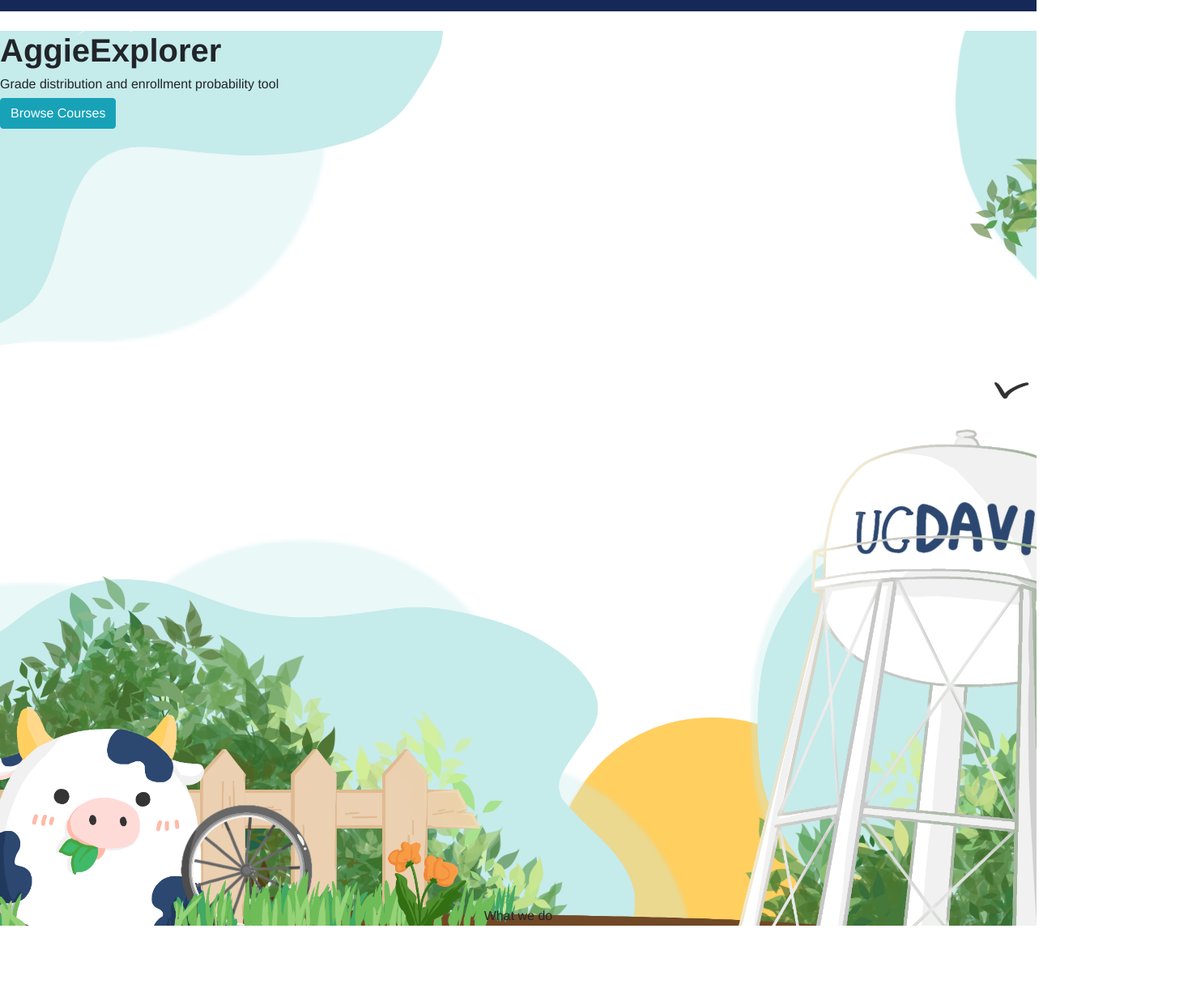
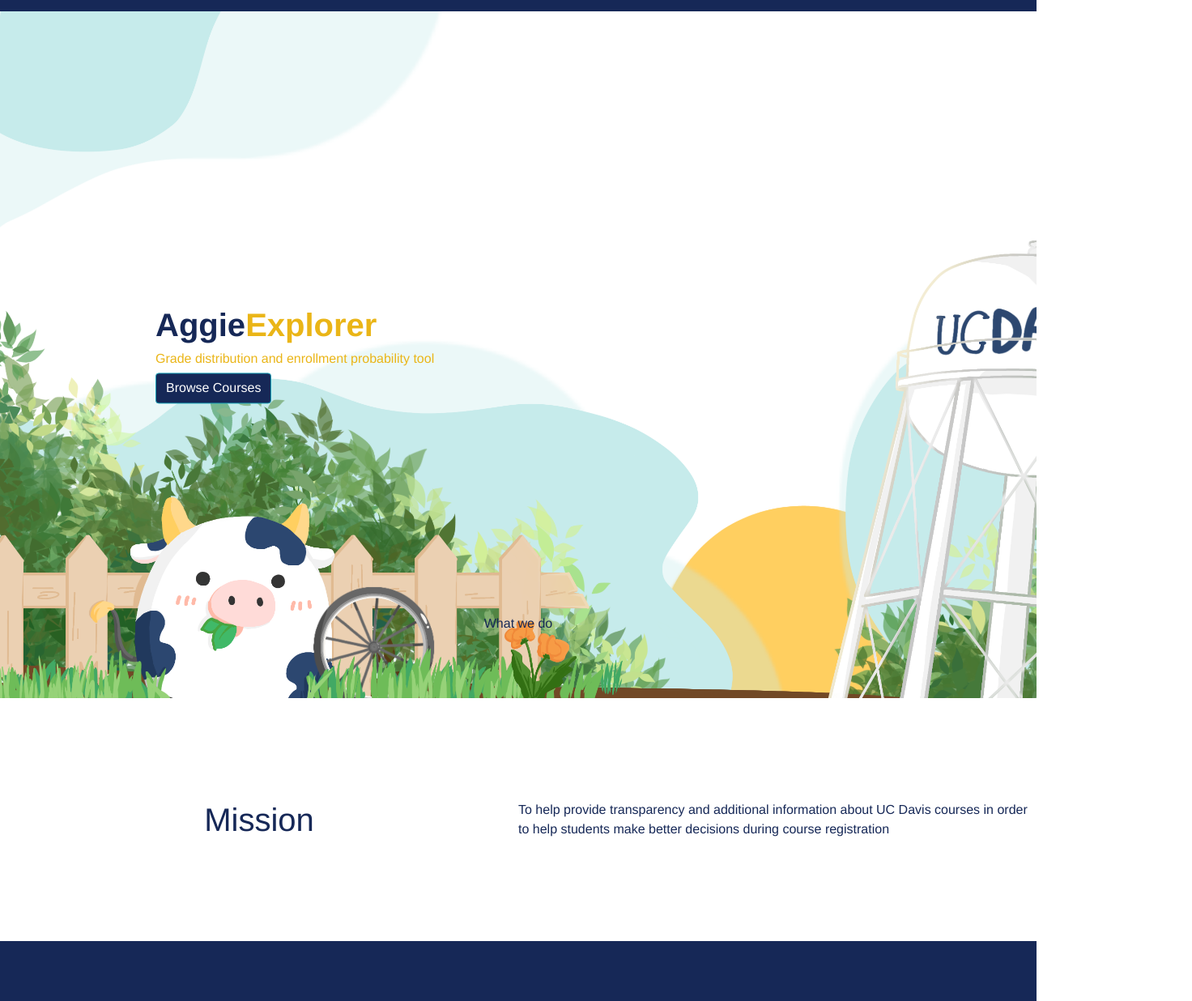
Before and after one commit to Codelab-Davis/Schedule-Tool, a React (Create React App) app in the folder schedule-tool/frontend/: page / in a window 1280 px wide. Shown: the part 42-1278 px from the top of the page at 81% size, 1472 px wide, since content can reach past the window. Before the commit the page ends 1201 px from the top, so only its background shows below. Built offline with nearby package versions, Linux system fonts and the light colour scheme.

Commit message:
Update HomePage

```diff
--- a/schedule-tool/frontend/src/components/about-page.component.js
+++ b/schedule-tool/frontend/src/components/about-page.component.js
@@ -3,5 +3,8 @@ import { Link } from 'react-router-dom';
 
 export default class AboutPage extends Component {
     render(){
+        return(
+            <div></div>
+        )
     }
 }
--- a/schedule-tool/frontend/src/components/css/home-page.css
+++ b/schedule-tool/frontend/src/components/css/home-page.css
@@ -1,22 +1,112 @@
-.test{
+
+.intro{
     font-family: "Proxima Nova", "Helvetica Neue";
     background-image: url('../HomeIllustration.png');
     /* height: 100%;  */
-    width: '100vw';
-    height: '100vh';
+    width: 100vw;
+    height: 106vh;
+    top: 0;
+    left: 0;
+
 
     /* Center and scale the image nicely */
-    background-position: center;
+    background-size: 100% 100%;
     background-repeat: no-repeat;
     background-size: cover;
+    position: relative;
+    display: block;
+    object-fit: cover;
+    margin: 0 auto;
+    margin-top: -24px;
+}
+
+.introtext{
+    position: relative;
+    top: 50%;
+    left: 15%;
+    transform: translateY(-50%);
+}
+
+.title {
+    margin: 10;
+}
+
+.Aggie{
+    font-family: "Proxima Nova", "Helvetica Neue";
+    color: #162857;
+    margin: 0;
+
+}
+.Explorer{
+    font-family: "Proxima Nova", "Helvetica Neue";
+    color: #EAB517;
+    margin: 0;
+
+}
+.Description{
+    font-family: "Proxima Nova", "Helvetica Neue";
+    color: #EAB517;
+    margin: 20;
+}
+.button{
+    padding: 10;
+}
+a#homebutton{
+    background-color: #162857;
+    color: #FFFFFF;
 }
 
 .whatwedo {
-    margin-top: 60rem;
+    /*margin-top: 60rem;*/
+    font-family: "Proxima Nova", "Helvetica Neue";
+    color: #162857;
+    position: absolute;
+    width: 100%;
+    bottom: 80px;
     text-align: center;
+    margin: 0;
 }
 /*
 body, html {
     height: 100%;
     margin: 0;
 } */
+.mission{
+    width: 100%;
+    height: 300px;
+}
+.missionleft{
+    font-family: "Proxima Nova", "Helvetica Neue";
+    color: #162857;
+    text-align: center;
+    float: left;
+    width: 50%;
+    position: relative;
+    top: 50%;
+    transform: translateY(-50%);
+}
+
+.missionright{
+    font-family: "Proxima Nova", "Helvetica Neue";
+    color: #162857;
+    float: right;
+    width: 50%;
+    position: relative;
+    top: 50%;
+    transform: translateY(-50%);
+}
+.features{
+    background-color: #162857;
+    width: 100%;
+    height: 450px;
+}
+.featuresleft{
+    font-family: "Proxima Nova", "Helvetica Neue";
+    color: #FFFFFF;
+    text-align: center;
+    float: left;
+    width: 50%;
+    position: relative;
+    top: 20%;
+    transform: translateY(-50%);
+}
--- a/schedule-tool/frontend/src/components/css/navbar.css
+++ b/schedule-tool/frontend/src/components/css/navbar.css
@@ -1,9 +1,10 @@
 #navbar{
     font-family: "Proxima Nova", "Helvetica Neue";
-    background-color: #162857
-
+    background-color: #162857;
+    overflow: auto;
 }
 #navlinks{
     font-family: "Proxima Nova", "Helvetica Neue";
-    color: #FFFFFF
+    color: #FFFFFF;
+    margin: 0;
 }
--- a/schedule-tool/frontend/src/components/home-page.component.js
+++ b/schedule-tool/frontend/src/components/home-page.component.js
@@ -7,16 +7,28 @@ export default class HomePage extends Component {
     render(){
         return(
             // background-image: url("localhost:3000(/img/Home%20Illustration.png");
-            <div class = "test">
+            <div>
             {/* // <div styles={{ backgroundImage:`url(${background})`}} > */}
-                <div>
-                    {/* <img src={background} alt="img1"/> */}
-                    <h1><b> AggieExplorer </b></h1>
-                    <h6>Grade distribution and enrollment probability tool</h6>
-                    <p>
-                        <a class="btn btn-large btn-info" href="list">Browse Courses</a>
-                    </p>
-                    <p class="whatwedo"> What we do </p>
+                <div class="introspace">
+                    <div class="intro">
+                        {/* <img src={background} alt="img1"/> */}
+                        <div class="introtext">
+                            <h1 class="title"><span class="Aggie"><b>Aggie</b></span><span class="Explorer"><b>Explorer</b></span></h1>
+                            <h6 class="Description">Grade distribution and enrollment probability tool</h6>
+                            <p class="button">
+                                <a id="homebutton" class="btn btn-large btn-info" href="list">Browse Courses</a>
+                            </p>
+                        </div>
+                        <div class="whatwedo"> What we do </div>
+                    </div>
+                </div>
+                <div class="mission">
+                    <h1 class="missionleft">Mission</h1>
+                    <div class="missionright">To help provide transparency and additional information about UC Davis courses in order to help students make better decisions during course registration</div>
+                </div>
+                <div class="features">
+                    <h1 class="featuresleft">Features<br /></h1>
+                    <div class="featuresright"></div>
                 </div>
             </div>
         )
--- a/schedule-tool/frontend/src/components/navbar.component.js
+++ b/schedule-tool/frontend/src/components/navbar.component.js
@@ -19,6 +19,9 @@ export default class Navbar extends Component {
             <li className="navbar-item">
             <Link to="/list" className="nav-link">Class Search</Link>
             </li>
+            <li className="navbar-item">
+            <Link to="/about" className="nav-link">About</Link>
+            </li>
           </ul>
         </div>
       </nav>
```
Also changed, not shown: schedule-tool/frontend/src/components/HomeIllustration.png.
